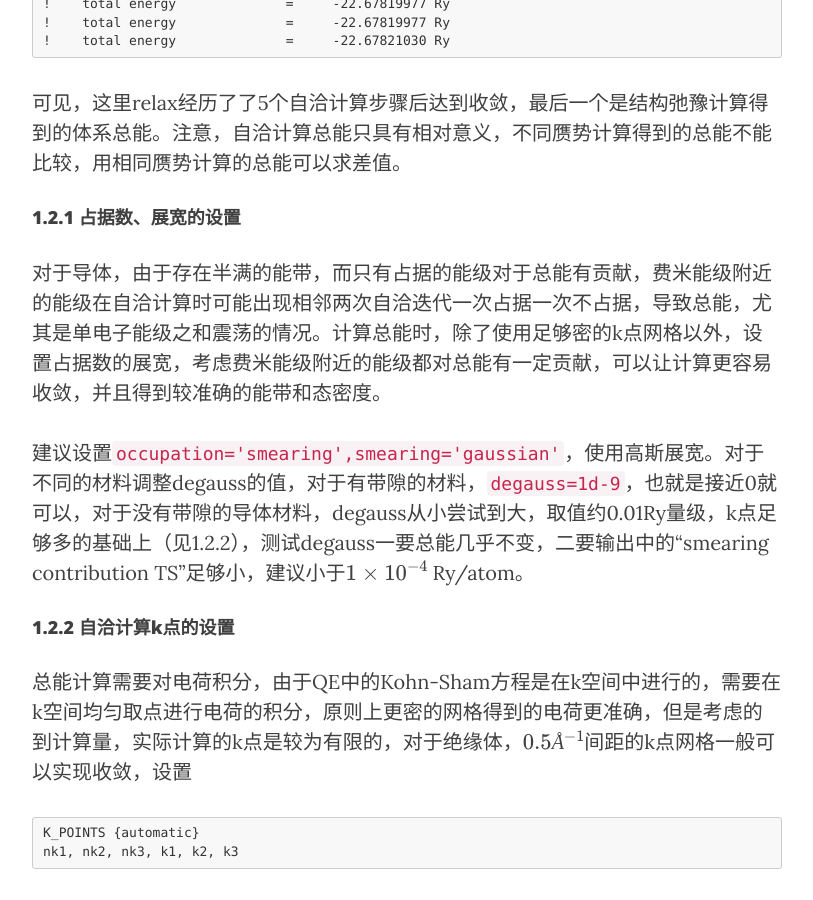
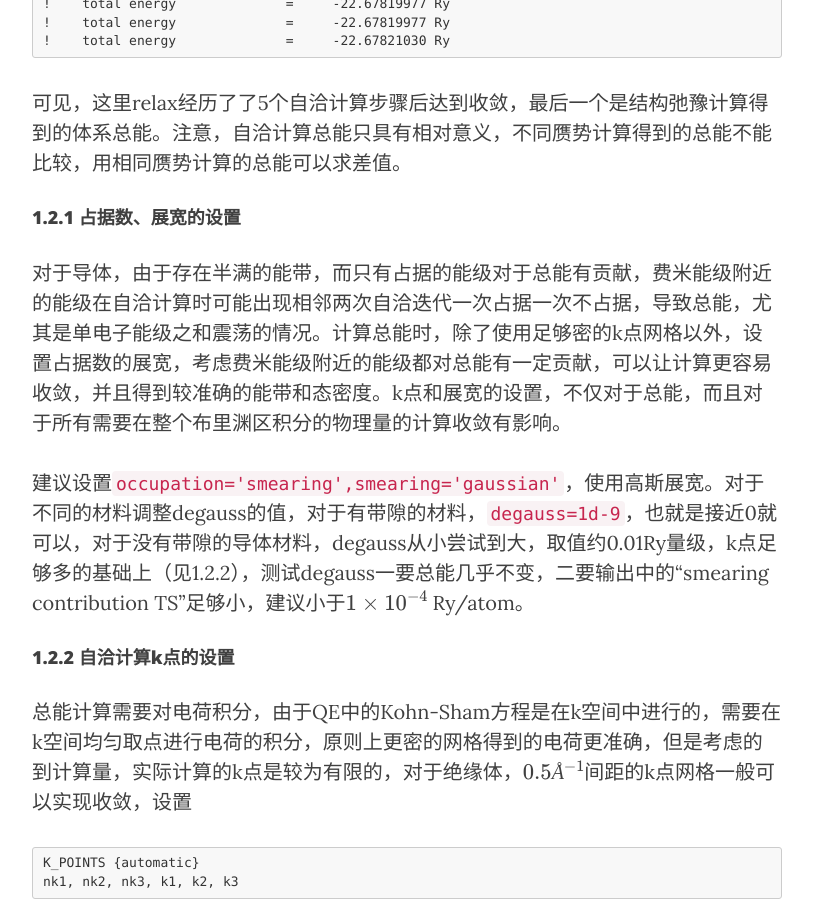
Before and after one commit to yyyu200/DFTbook, a Jekyll site: the page built from _posts/2019-04-01-HandsOn.md, in a window 1280 px wide and 900 px high, scrolled down 6772 px. Shown: the whole window, without its empty margins (233-1046 px from the left). Built offline with Jekyll 4.4.1, drawn with Linux system fonts in a browser that asks for light colours; nearby versions of some CDN libraries; formulas are drawn with MathJax 3; comment, search, counter and statistics services are not loaded; some of the changed text lies outside the part shown.

Commit message:
modify at20190619-09:24:55-aliyun

````diff
--- a/_posts/2019-04-01-HandsOn.md
+++ b/_posts/2019-04-01-HandsOn.md
@@ -200,7 +200,7 @@ grep '!' relax.out
 
 
 #### 1.2.1 占据数、展宽的设置
-对于导体，由于存在半满的能带，而只有占据的能级对于总能有贡献，费米能级附近的能级在自洽计算时可能出现相邻两次自洽迭代一次占据一次不占据，导致总能，尤其是单电子能级之和震荡的情况。计算总能时，除了使用足够密的k点网格以外，设置占据数的展宽，考虑费米能级附近的能级都对总能有一定贡献，可以让计算更容易收敛，并且得到较准确的能带和态密度。
+对于导体，由于存在半满的能带，而只有占据的能级对于总能有贡献，费米能级附近的能级在自洽计算时可能出现相邻两次自洽迭代一次占据一次不占据，导致总能，尤其是单电子能级之和震荡的情况。计算总能时，除了使用足够密的k点网格以外，设置占据数的展宽，考虑费米能级附近的能级都对总能有一定贡献，可以让计算更容易收敛，并且得到较准确的能带和态密度。k点和展宽的设置，不仅对于总能，而且对于所有需要在整个布里渊区积分的物理量的计算收敛有影响。
 
 建议设置```occupation='smearing',smearing='gaussian'```，使用高斯展宽。对于不同的材料调整degauss的值，对于有带隙的材料，```degauss=1d-9```，也就是接近0就可以，对于没有带隙的导体材料，degauss从小尝试到大，取值约0.01Ry量级，k点足够多的基础上（见1.2.2），测试degauss一要总能几乎不变，二要输出中的“smearing contribution TS”足够小，建议小于$1\times10^{-4}$ Ry/atom。
 
````
Also changed, not shown: other parts of _posts/2019-04-01-HandsOn.md (+1 -1 lines).
